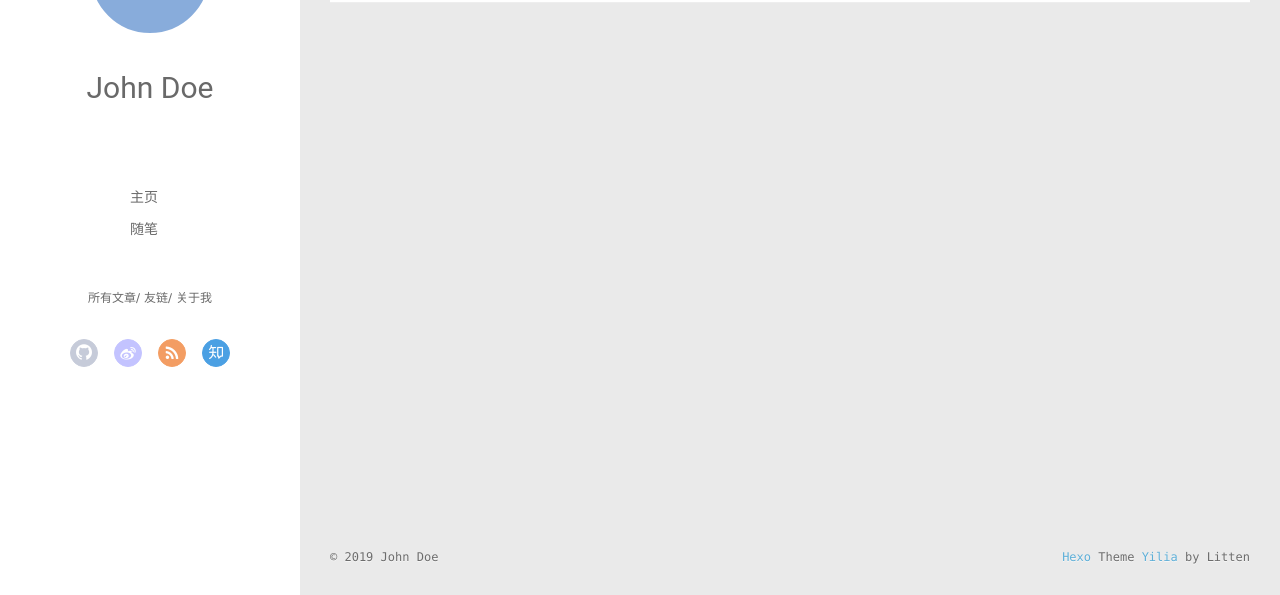
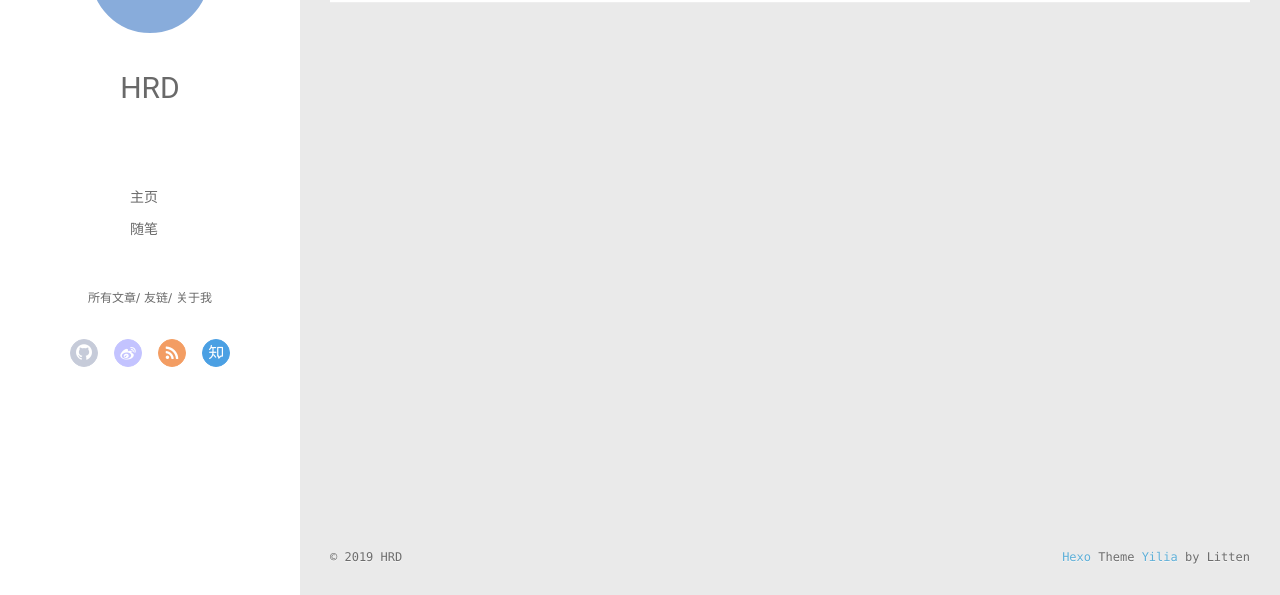
Before and after one commit to 21301324/hrd1024.github.io, a plain HTML site: page archives/index.html in a window 1280 px wide. Shown: the part 202-797 px from the top of the page. Drawn offline with Linux system fonts and the light colour scheme; no server answers.

Commit message:
Site updated: 2019-10-24 22:52:15

```diff
--- a/archives/index.html
+++ b/archives/index.html
@@ -45,7 +45,7 @@
 			<img src="" class="js-avatar">
 		</a>
 		<hgroup>
-		  <h1 class="header-author"><a href="/">John Doe</a></h1>
+		  <h1 class="header-author"><a href="/">HRD</a></h1>
 		</hgroup>
 
 
@@ -103,7 +103,7 @@
 				<img src="" class="js-avatar">
 			</div>
 			<hgroup>
-			  <h1 class="header-author js-header-author">John Doe</h1>
+			  <h1 class="header-author js-header-author">HRD</h1>
 			</hgroup>
 
 
@@ -228,7 +228,7 @@
   <div class="outer">
     <div id="footer-info">
     	<div class="footer-left">
-    		&copy; 2019 John Doe
+    		&copy; 2019 HRD
     	</div>
       	<div class="footer-right">
       		<a href="http://hexo.io/" target="_blank">Hexo</a>  Theme <a href="https://github.com/litten/hexo-theme-yilia" target="_blank">Yilia</a> by Litten
```
Also changed, not shown: 2019/10/24/D.Va/index.html (+3 -3 lines), 2019/10/24/hello-world/index.html (+3 -3 lines), archives/2019/10/index.html (+3 -3 lines), archives/2019/index.html (+3 -3 lines), index.html (+3 -3 lines).
